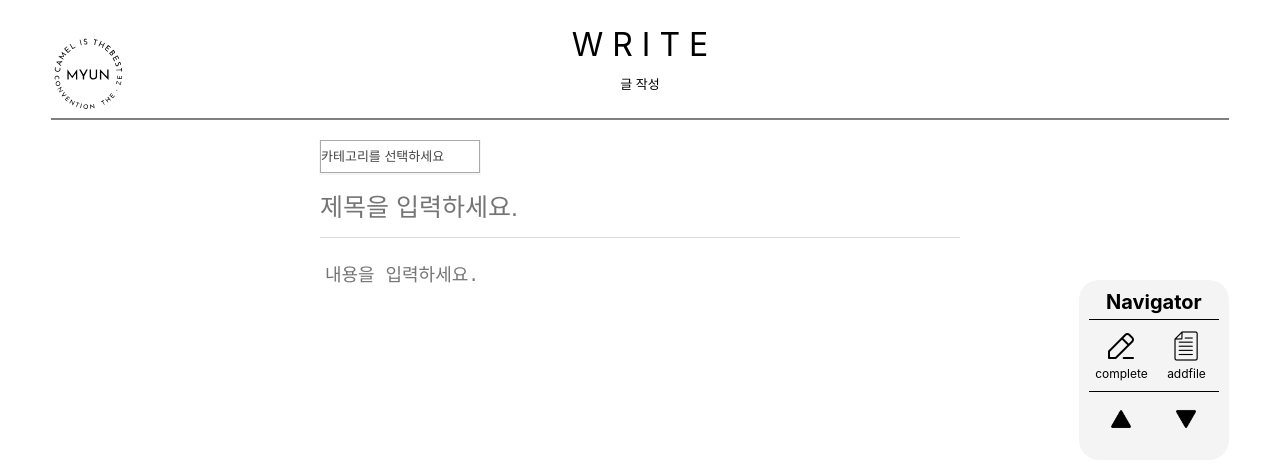
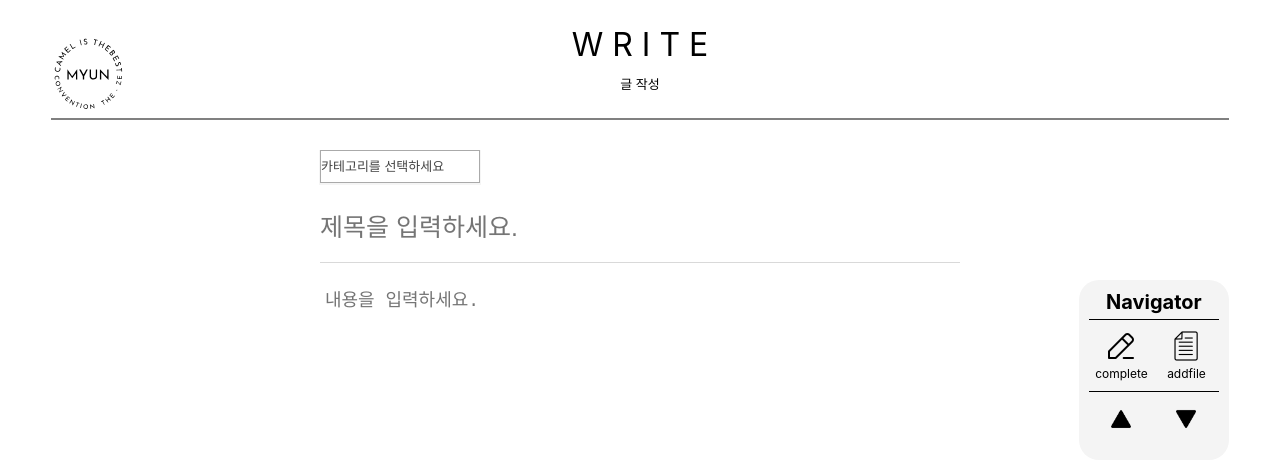
Before and after one commit to CamelIsTheBestConvention/MYun_SJ, a React (Create React App) app in the folder client/: page /write in a window 1280 px wide. Shown: the top 468 px of the page. Built offline with nearby package versions, Linux system fonts and the light colour scheme; the HTML template or start-up script is replaced by a standard one.

Commit message:
making write page bring imgfile

```diff
--- a/client/src/components/write/writeBox.tsx
+++ b/client/src/components/write/writeBox.tsx
@@ -3,17 +3,19 @@ import Dropdown from "../common/dropdown"
 import WriteTitle from "./writeTitle"
 import WriteContent from "./writeContent"
 import WriteSidebar from "./writeSidebar"
+import React, { useState } from 'react';
 
 const WriteBox = () => {
+    const [imagePreview, setImagePreview] = useState<string | null>(null);
+
     return (
         <>
             <WriteBoxWrapper>
                 <Dropdown />
                 <WriteTitle />
-                <WriteContent />
-                <WriteSidebar />
+                <WriteContent imagePreview={imagePreview} />
+                <WriteSidebar setImagePreview={setImagePreview} />
             </WriteBoxWrapper>
-
         </>
     )
 }
@@ -22,5 +24,4 @@ export default WriteBox
 const WriteBoxWrapper = styled.div`
     width: 50%;
     margin: 20px auto;
-    // background-color: #f4f4f4;
 `
--- a/client/src/components/write/writeContent.tsx
+++ b/client/src/components/write/writeContent.tsx
@@ -1,8 +1,12 @@
 import { useRef } from "react"
 import "../../style/write/writeContent.scss"
 
-const WriteContent = () => {
-    const textareaRef = useRef<HTMLTextAreaElement>(null); // 타입 명시 추가
+interface WriteContentProps {
+    imagePreview: string | null;
+}
+
+const WriteContent: React.FC<WriteContentProps> = ({ imagePreview }) => {
+    const textareaRef = useRef<HTMLTextAreaElement>(null);
 
     const handleResizeHeight = () => {
         if (textareaRef.current) {
@@ -19,7 +23,9 @@ const WriteContent = () => {
                     rows={11}
                     placeholder="내용을 입력하세요."
                     onChange={handleResizeHeight}
-                ></textarea>
+                >
+                {imagePreview && <img src={imagePreview} alt="Preview" />}
+                </textarea>
             </div>
         </>
     )
--- a/client/src/components/write/writeSidebar.tsx
+++ b/client/src/components/write/writeSidebar.tsx
@@ -1,10 +1,30 @@
-import "../../style/write/writeSidebar.scss"
-import pen from "../../img/pen.png"
-import file from "../../img/file.png"
-import downArrow from "../../img/downArrow.png"
-import upArrow from "../../img/upArrow.png"
+import React, { useRef, useState } from 'react';
+import "../../style/write/writeSidebar.scss";
+import pen from "../../img/pen.png";
+import file from "../../img/file.png";
+import downArrow from "../../img/downArrow.png";
+import upArrow from "../../img/upArrow.png";
 
-const WriteSidebar = () => {
+const WriteSidebar = ({ setImagePreview }: { setImagePreview: (image: string) => void }) => {
+    const fileInputRef = useRef<HTMLInputElement>(null);
+
+    const handleFileInputClick = () => {
+        if (fileInputRef.current) {
+            fileInputRef.current.click();
+        }
+    };
+
+    const handleFileChange = (e:React.ChangeEvent<HTMLInputElement>) => {
+        const file = e.target.files ? e.target.files[0] : null;
+        if (file) {
+            const reader = new FileReader();
+            reader.onloadend = () => {
+                setImagePreview(reader.result as string);
+            };
+            reader.readAsDataURL(file);
+        }
+    };
+
     return (
         <>
             <div className="writeSidebar-box">
@@ -15,10 +35,16 @@ const WriteSidebar = () => {
                             <img src={pen} alt="" />
                             <p>complete</p>
                         </a>
-                        <a href="/post">
+                        <div onClick={handleFileInputClick}>
                             <img src={file} alt="" />
                             <p>addfile</p>
-                        </a>
+                        </div>
+                        <input
+                            type="file"
+                            ref={fileInputRef}
+                            onChange={handleFileChange}
+                            style={{ display: 'none' }}
+                        />
                     </div>
                     <div className="postSidebar-arrow">
                         <img src={upArrow} alt="" />
@@ -27,6 +53,7 @@ const WriteSidebar = () => {
                 </div>
             </div>
         </>
-    )
-}
-export default WriteSidebar
+    );
+};
+
+export default WriteSidebar;
--- a/client/src/style/common/dropdown.scss
+++ b/client/src/style/common/dropdown.scss
@@ -2,6 +2,7 @@
     width: 25%;
     padding: 8px 0;
     cursor: pointer;
+    margin: 10px 0;
 }
 
 select {
--- a/client/src/style/write/writeContent.scss
+++ b/client/src/style/write/writeContent.scss
@@ -7,7 +7,7 @@
     margin: 5px;
     resize: none;
     width: inherit;
-    min-height: 50vh;
+    min-height: 40%;
     font-size: 18px;
     border: none;
     line-height: 1.5;
--- a/client/src/style/write/writeSidebar.scss
+++ b/client/src/style/write/writeSidebar.scss
@@ -43,6 +43,12 @@
         font-size: 12px;
         color: black;
     }
+
+    div {
+        &:hover {
+            border: 1px solid #d9d9d9;
+        }
+    }
 }
 
 .postSidebar-arrow {
--- a/client/src/style/write/writeTitle.scss
+++ b/client/src/style/write/writeTitle.scss
@@ -4,7 +4,7 @@
 
     input {
         width: 100%;
-        margin: 10px 0 5px 0;
+        margin: 10px 0 10px 0;
         border: none;
         padding: 10px 0;
         font-size: 25px;
```
